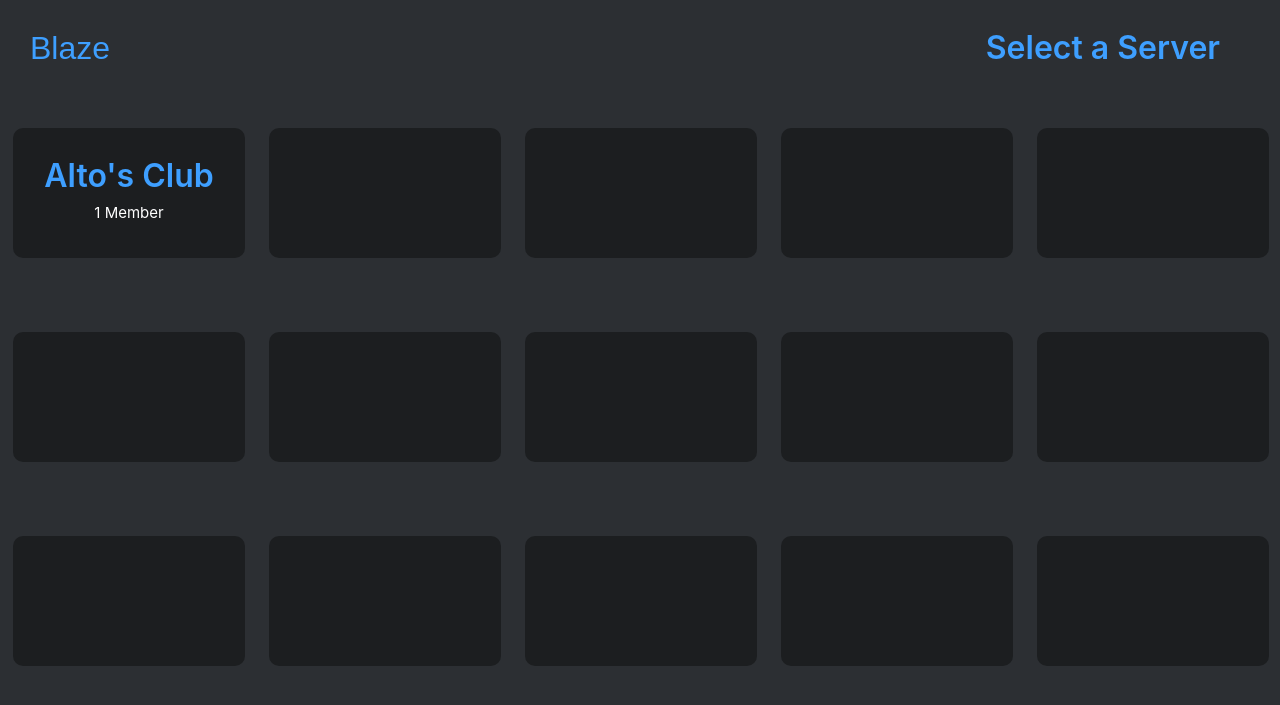
After one commit to noahball/blaze, a Node server app: template views/servers.ejs in a window 1280 px wide. The commit adds this page. Shown: the top 705 px of the page. Run offline with Node 20, Linux system fonts and the light colour scheme; the template is opened without the code that fills it, so the values that code supplies are empty; some web fonts are replaced.

Commit message:
Server List

```diff
--- a/index.js
+++ b/index.js
@@ -7,12 +7,14 @@ const fs = require("fs");
 var admin = require('firebase-admin');
 const Joi = require('@hapi/joi');
 var bodyParser = require('body-parser');
+const cookieParser = require("cookie-parser");
 
 // Middleware
 app.use(express.json());
 app.use(bodyParser.urlencoded({
     extended: false
 }));
+app.use(cookieParser());
 
 // Firebase Authentication
 var serviceAccount = require("./config/firebaseKey.json");
@@ -47,6 +49,21 @@ app.get('/sign-up', (req, res) => {
     res.render('signup', {
         error: 'none'
     });
+});
+
+app.get('/servers', (req, res) => {
+    var idToken = req.cookies['sessionid'];
+    console.log(idToken);
+
+    admin.auth().verifyIdToken(idToken)
+        .then(function (decodedToken) {
+            let uid = decodedToken.uid;
+            console.log(uid);
+            continueServers(uid);
+
+        }).catch(function(error) {
+            res.status(400).send("error");
+          });
 });
 
 app.get('/api', (req, res) => {
@@ -166,6 +183,12 @@ function validateGuild(validateContent) {
     return schema.validate(validateContent);
 }
 
+function continueServers(uid) {
+    var serversRef = db.ref(`users/` + uid + `/guilds`);
+    serversRef.once('value', function(snapshot) {
+        console.log(snapshot.val());
+      });
+}
 
 // Start Express
 const port = process.env.PORT || 3000;
--- a/package.json
+++ b/package.json
@@ -11,6 +11,7 @@
   "license": "ISC",
   "dependencies": {
     "@hapi/joi": "^17.1.1",
+    "cookie-parser": "^1.4.5",
     "ejs": "^3.1.5",
     "express": "^4.17.1",
     "firebase-admin": "^9.2.0",
--- a/static/css/style.css
+++ b/static/css/style.css
@@ -85,3 +85,36 @@ html {
     margin-bottom: 30px;
     color: #4a4a4a;
 }
+
+.page-title {
+    float: right;
+    margin-right: 60px;
+}
+
+.page-top {
+    margin-top: 30px;
+}
+
+.server-select-icon {
+    background-color: #1C1E20;
+    height: 130px;
+    margin-top: 50px;
+    border-radius: 10px;
+    padding-top: 30px;
+}
+
+.columns {
+    width: 100%;
+    margin-left: 1px;
+}
+
+.server-select-icon h1 {
+    text-align: center;
+    margin-bottom: 30px !important;
+}
+
+.server-select-icon h3 {
+    text-align: center;
+    color: #FFFFFF;
+    font-size: 15px;
+}
--- a/static/js/login.js
+++ b/static/js/login.js
@@ -6,6 +6,7 @@ firebase.auth().onAuthStateChanged(function (user) {
 
         firebase.auth().currentUser.getIdToken( /* forceRefresh */ true).then(function (idToken) {
             console.log(idToken);
+            document.cookie = `sessionid=` + idToken + `; expires=Thu, 18 Dec 2025 12:00:00 UTC; path=/`;
         }).catch(function (error) {
             // Handle error
         });
--- /dev/null
+++ b/views/servers.ejs
@@ -0,0 +1,39 @@
+<!DOCTYPE html>
+<html>
+
+<head>
+    <meta name="viewport" content="width=device-width, initial-scale=1">
+    <title>Blaze | Login</title>
+    <link rel="stylesheet" href="https://use.typekit.net/enm4pgo.css">
+    <link rel="stylesheet" href="https://cdn.jsdelivr.net/npm/bulma@0.9.0/css/bulma.min.css">
+    <link rel="stylesheet" href="/static/css/style.css">
+</head>
+
+<body>
+    <div class="page-top">
+        <h1><span class="title logo top-logo page-top-logo">Blaze</span><span class="title page-title blaze-blue">Select a Server</span></h1>
+        <div class="columns center">
+            <div class="column is-one-fifth"><center><div class="server-select-icon"><h1 class="title blaze-blue">Alto's Club</h1><h3 class="subtitle">1 Member</h3></div></center></div>
+            <div class="column is-one-fifth"><center><div class="server-select-icon"></div></center></div>
+            <div class="column is-one-fifth"><center><div class="server-select-icon"></div></center></div>
+            <div class="column is-one-fifth"><center><div class="server-select-icon"></div></center></div>
+            <div class="column is-one-fifth"><center><div class="server-select-icon"></div></center></div>
+          </div>
+          <div class="columns center">
+            <div class="column is-one-fifth"><center><div class="server-select-icon"></div></center></div>
+            <div class="column is-one-fifth"><center><div class="server-select-icon"></div></center></div>
+            <div class="column is-one-fifth"><center><div class="server-select-icon"></div></center></div>
+            <div class="column is-one-fifth"><center><div class="server-select-icon"></div></center></div>
+            <div class="column is-one-fifth"><center><div class="server-select-icon"></div></center></div>
+          </div>
+          <div class="columns center">
+            <div class="column is-one-fifth"><center><div class="server-select-icon"></div></center></div>
+            <div class="column is-one-fifth"><center><div class="server-select-icon"></div></center></div>
+            <div class="column is-one-fifth"><center><div class="server-select-icon"></div></center></div>
+            <div class="column is-one-fifth"><center><div class="server-select-icon"></div></center></div>
+            <div class="column is-one-fifth"><center><div class="server-select-icon"></div></center></div>
+          </div>
+    </div>
+</body>
+
+</html>
--- a/views/signup.ejs
+++ b/views/signup.ejs
@@ -22,7 +22,7 @@
                 name="password"><br><br>
             <input class="login-field login-field-password" placeholder="Confirm Password" type="password"
                 id="confirmpassword" name="confirmpassword"><br><br>
-            <input class="login-button" type="submit" value="Login">
+            <input class="login-button" type="submit" value="Sign up!">
         </form>
         <a href="/login">
             <p class="login-create-link center">Already have an account?</p>
--- a/views/splash.ejs
+++ b/views/splash.ejs
@@ -4,7 +4,7 @@
         <title><%= title %></title>
         <link rel="stylesheet" href="https://use.typekit.net/enm4pgo.css">
         <link rel="stylesheet" href="https://cdn.jsdelivr.net/npm/bulma@0.9.0/css/bulma.min.css">
-        <link rel="stylesheet" href="/static/style.css">
+        <link rel="stylesheet" href="/static/css/style.css">
     </head>
     <body>
         <section class="section">
```
Also changed, not shown: 1 other file.
